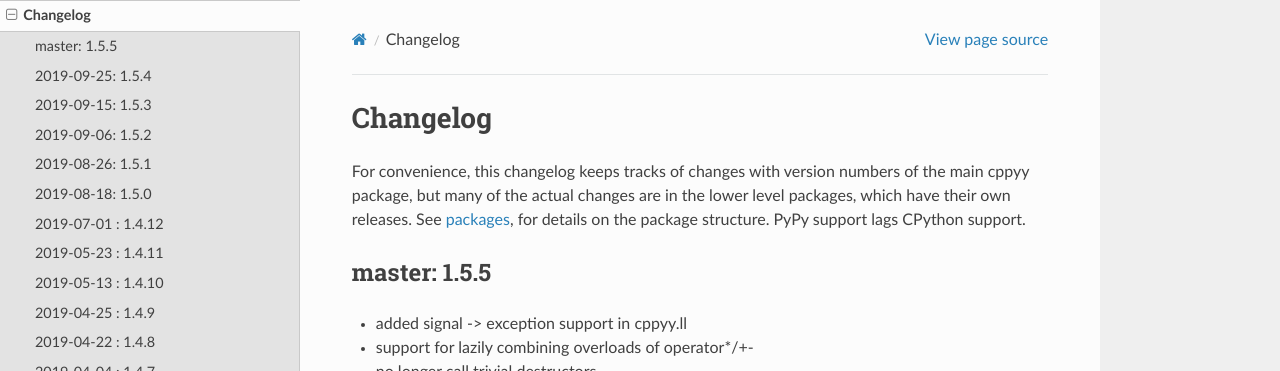
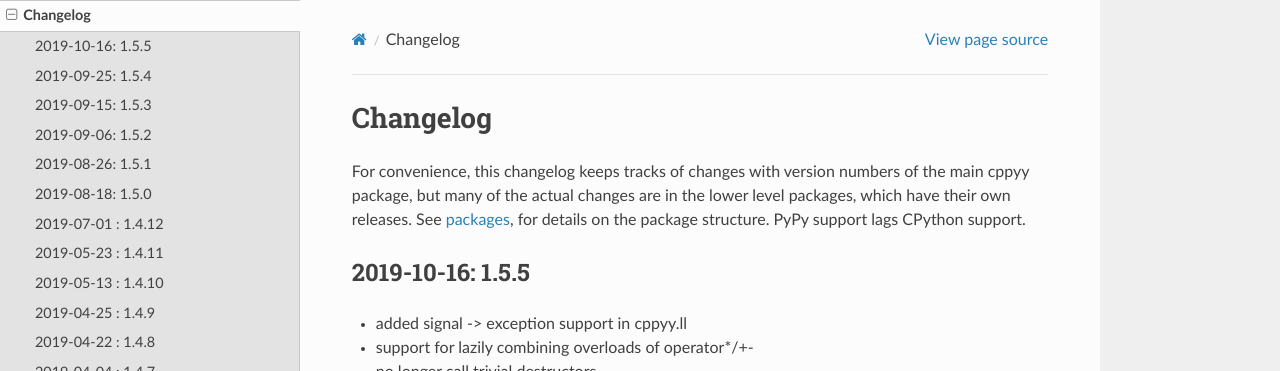
Before and after one commit to wlav/cppyy, a Sphinx documentation site: the page built from doc/source/changelog.rst, in a window 1280 px wide and 900 px high. Shown: the top 371 px of the window. Built offline with Sphinx 7.4.7 and the Read the Docs theme 2.0.0, drawn with Linux system fonts in a browser that asks for light colours; some of the changed lines change nothing that is shown.

Commit message:
prep for release

```diff
--- a/doc/source/changelog.rst
+++ b/doc/source/changelog.rst
@@ -10,8 +10,8 @@
 PyPy support lags CPython support.
 
 
-master: 1.5.5
--------------
+2019-10-16: 1.5.5
+-----------------
 
 * added signal -> exception support in cppyy.ll
 * support for lazily combining overloads of operator*/+-
```
